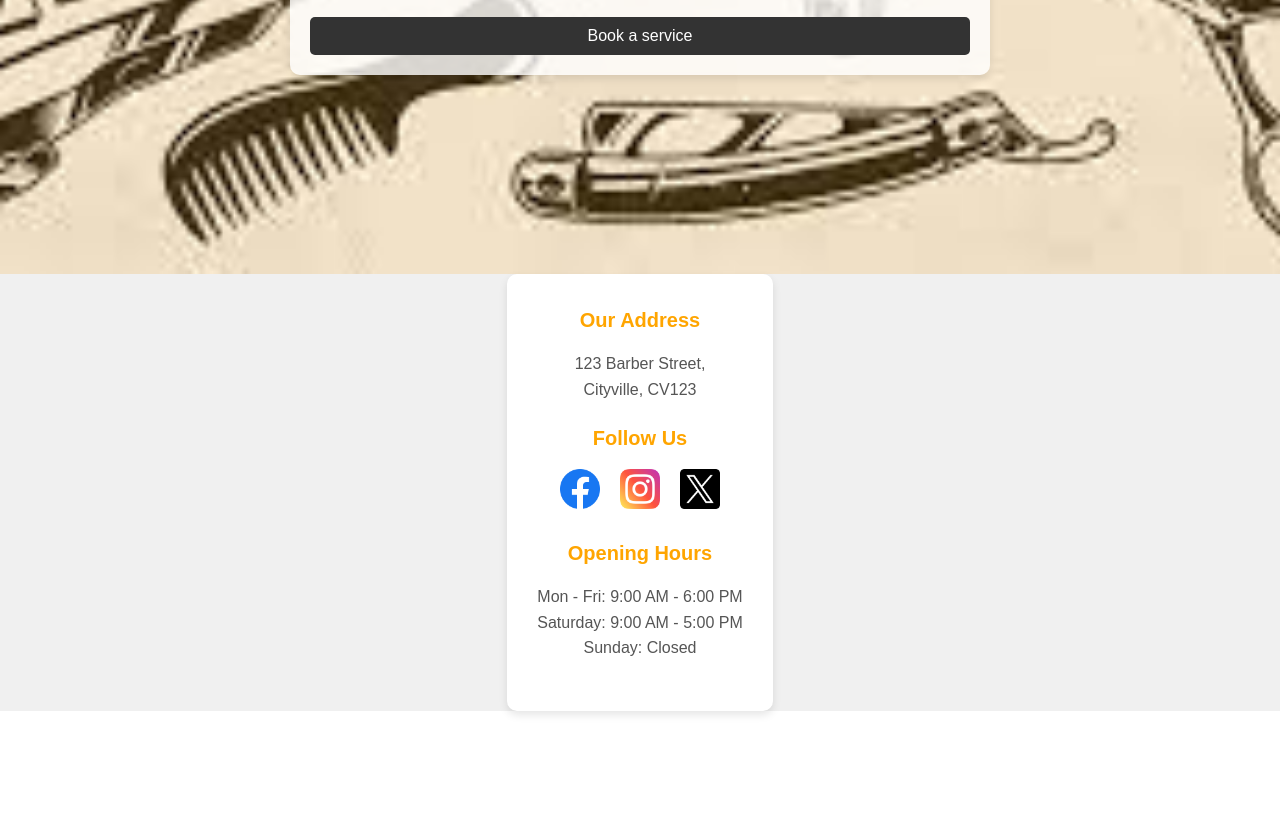
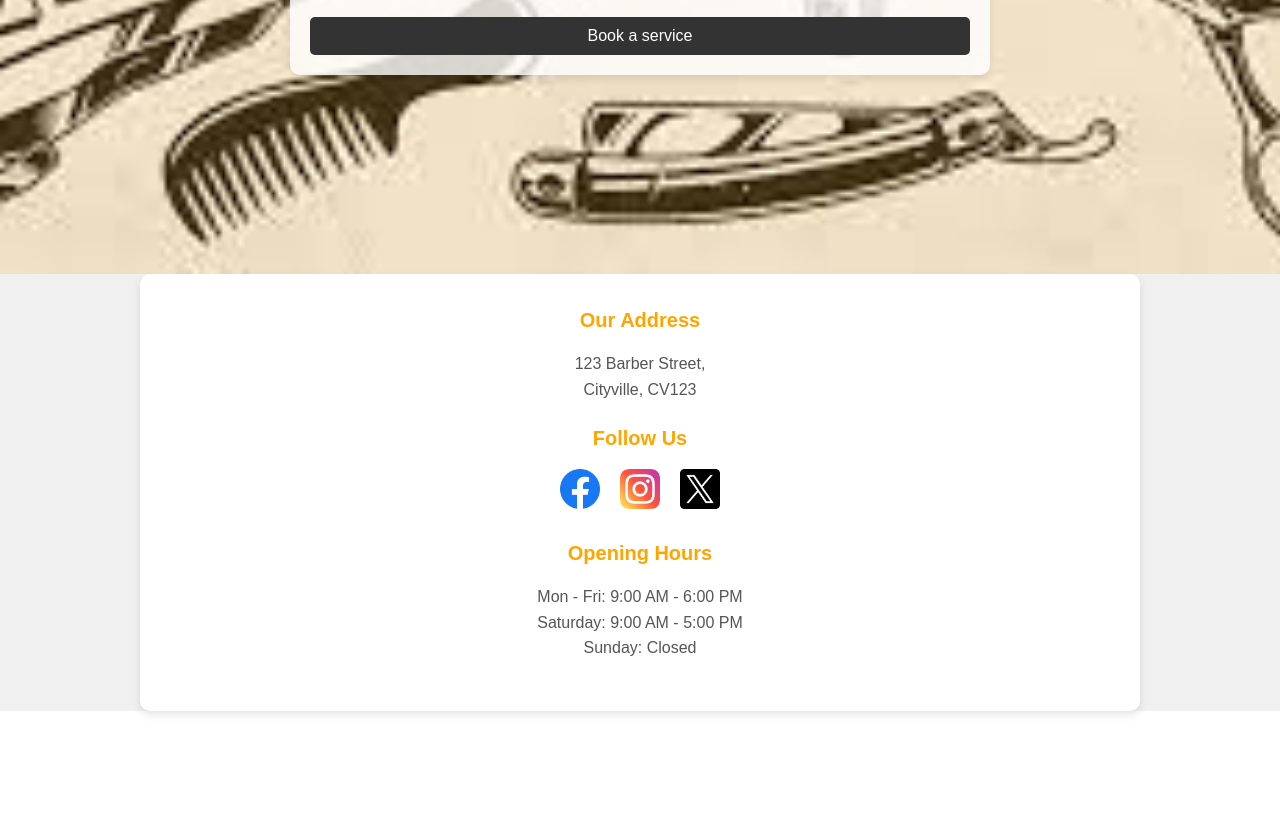
Before and after one commit to malechmwaniki/captain-s-babershop.github.io, a plain HTML site: page index.html in a window 1280 px wide. Shown: the part 3578-4406 px from the top of the page. Drawn offline with Linux system fonts and the light colour scheme; a web font is replaced by a local one.

Commit message:
Update contacts.css

```diff
--- a/contacts.css
+++ b/contacts.css
@@ -15,6 +15,7 @@
     align-items: center;
     flex-direction: column;
     opacity: 0;
+    width:180%;
     transform: translateY(100px);
     transition: transform 1s ease-out, opacity 1s ease-out;
 }
```
